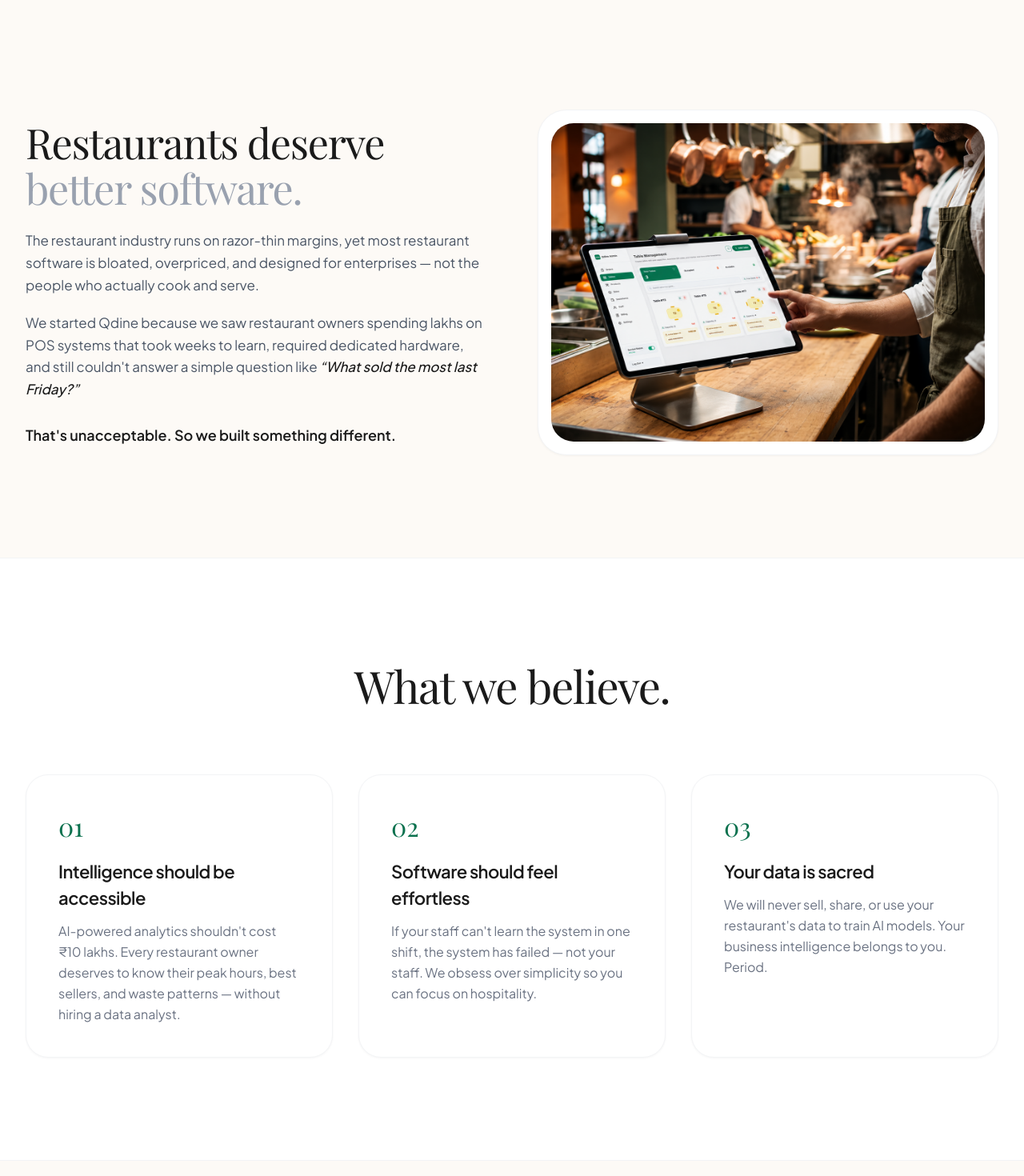
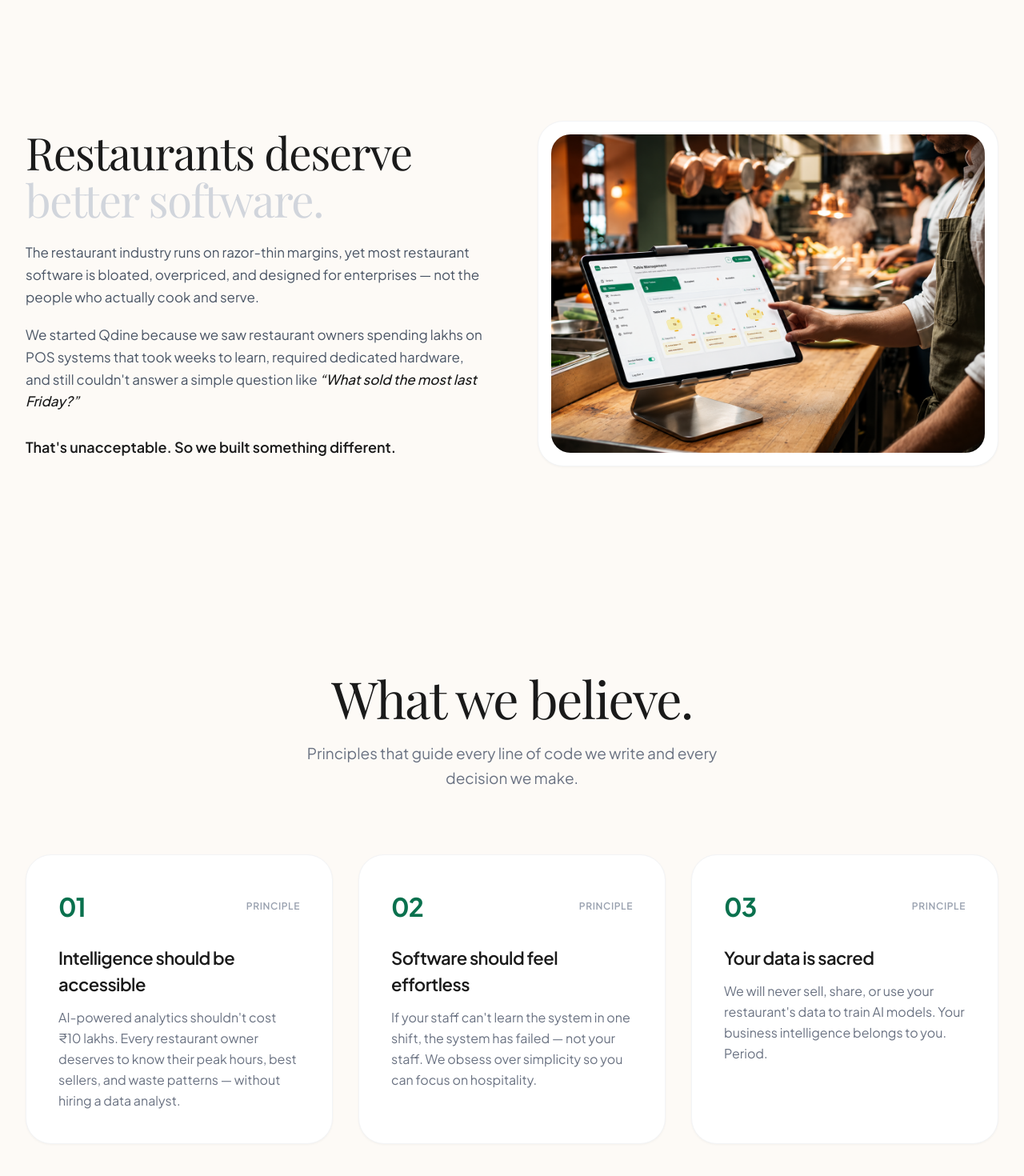
Before and after one commit to anaghrajeev/qdine-website-online, a Next.js app: page /mission in a window 1280 px wide. Shown: the part 680-2150 px from the top of the page at 80% size. Built offline with nearby package versions, Linux system fonts and the light colour scheme; a web font is replaced by a local one.

Commit message:
style: align mission page typography, contrast, cards, and CTA with website theme

```diff
--- a/src/app/mission/page.tsx
+++ b/src/app/mission/page.tsx
@@ -2,6 +2,7 @@ import Link from 'next/link';
 import Image from 'next/image';
 import type { Metadata } from 'next';
 import MissionStats from '@/components/MissionStats';
+import BookDemoButton from '@/components/BookDemoButton';
 
 export const metadata: Metadata = {
   title: "Our Mission",
@@ -15,11 +16,11 @@ export default function Page() {
 
         {/* HERO */}
         <section className="max-w-4xl mx-auto px-4 sm:px-6 lg:px-8 mb-24 sm:mb-32 text-center reveal-on-scroll">
-            <h1 className="font-serif text-[40px] sm:text-[56px] md:text-[64px] lg:text-[76px] text-[#1a1a1a] tracking-tight leading-[1.05] mb-8">
+            <h1 className="text-[44px] sm:text-[60px] md:text-[72px] lg:text-[80px] font-medium text-[#1a1a1a] tracking-tight leading-[1.05] mb-8">
                 Empowering every restaurant<br/>
                 to run <span className="font-serif italic font-normal text-[#0a714e] pr-2">smarter.</span>
             </h1>
-            <p className="text-[16px] sm:text-[18px] lg:text-[20px] text-gray-600 leading-relaxed max-w-2xl mx-auto font-medium">
+            <p className="text-[17px] sm:text-[19px] lg:text-[20px] text-gray-500 leading-relaxed max-w-2xl mx-auto font-normal">
                 We believe the best restaurants shouldn&apos;t need the biggest budgets. Qdine exists to give every restaurant — from a 10-seat café to a 200-cover fine dining room — the same powerful, intelligent tools that were once reserved for global chains.
             </p>
         </section>
@@ -28,15 +29,15 @@ export default function Page() {
         <section className="max-w-7xl mx-auto px-4 sm:px-6 lg:px-8 py-20 sm:py-32 overflow-hidden">
             <div className="grid grid-cols-1 lg:grid-cols-2 gap-12 lg:gap-16 items-center">
                 <div className="reveal-on-scroll order-2 lg:order-1">
-                    <h2 className="font-serif text-[32px] sm:text-[40px] md:text-[52px] text-[#1a1a1a] tracking-tight leading-[1.1] mb-6">
+                    <h2 className="font-serif text-[36px] sm:text-[44px] md:text-[56px] text-[#1a1a1a] tracking-tight leading-[1.05] mb-6">
                         Restaurants deserve<br/>
-                        <span className="text-gray-400">better software.</span>
+                        <span className="text-gray-300">better software.</span>
                     </h2>
                     <div className="space-y-5">
-                        <p className="text-[16px] sm:text-[17px] text-gray-600 leading-relaxed font-normal">
+                        <p className="text-[15px] sm:text-[17px] text-gray-600 leading-relaxed font-normal">
                             The restaurant industry runs on razor-thin margins, yet most restaurant software is bloated, overpriced, and designed for enterprises — not the people who actually cook and serve.
                         </p>
-                        <p className="text-[16px] sm:text-[17px] text-gray-600 leading-relaxed font-normal">
+                        <p className="text-[15px] sm:text-[17px] text-gray-600 leading-relaxed font-normal">
                             We started Qdine because we saw restaurant owners spending lakhs on POS systems that took weeks to learn, required dedicated hardware, and still couldn&apos;t answer a simple question like <em className="text-[#1a1a1a] font-medium">&ldquo;What sold the most last Friday?&rdquo;</em>
                         </p>
                         <p className="text-[16px] sm:text-[18px] text-[#1a1a1a] font-semibold leading-relaxed pt-2">
@@ -47,8 +48,8 @@ export default function Page() {
 
                 {/* Image Card */}
                 <div className="reveal-on-scroll order-1 lg:order-2" style={{ transitionDelay: '100ms' }}>
-                    <div className="bg-white rounded-[28px] sm:rounded-[36px] aspect-[4/3] overflow-hidden relative shadow-[0_1px_3px_rgba(0,0,0,0.04)] border border-gray-100 flex items-center justify-center p-3 sm:p-4">
-                        <div className="relative w-full h-full rounded-[20px] sm:rounded-[28px] overflow-hidden bg-gray-50">
+                    <div className="bg-white rounded-[24px] sm:rounded-[32px] aspect-[4/3] overflow-hidden relative shadow-[0_1px_3px_rgba(0,0,0,0.04)] hover:shadow-[0_8px_30px_rgba(0,0,0,0.06)] transition-shadow duration-500 border border-gray-100 flex items-center justify-center p-3 sm:p-4">
+                        <div className="relative w-full h-full rounded-[16px] sm:rounded-[24px] overflow-hidden bg-gray-50">
                             <Image
                                 src="/images/kitchen_img_mock.png"
                                 alt="Modern restaurant kitchen operations"
@@ -63,19 +64,25 @@ export default function Page() {
         </section>
 
         {/* CORE BELIEFS */}
-        <section className="py-20 sm:py-32 bg-white border-y border-gray-100 relative z-10 overflow-hidden">
+        <section className="py-20 sm:py-32 bg-[#fdfaf6] relative z-10 overflow-hidden">
             <div className="max-w-7xl mx-auto px-4 sm:px-6 lg:px-8">
                 <div className="text-center max-w-3xl mx-auto mb-16 sm:mb-20 reveal-on-scroll">
-                    <h2 className="font-serif text-[32px] sm:text-[40px] md:text-[56px] text-[#1a1a1a] tracking-tight leading-[1.1]">
+                    <h2 className="font-serif text-[36px] sm:text-[48px] md:text-[64px] text-[#1a1a1a] tracking-tight leading-[1.05] mb-5">
                         What we believe.
                     </h2>
+                    <p className="text-gray-500 text-[17px] sm:text-[19px] leading-relaxed max-w-xl mx-auto">
+                        Principles that guide every line of code we write and every decision we make.
+                    </p>
                 </div>
 
                 <div className="grid grid-cols-1 md:grid-cols-3 gap-6 sm:gap-8">
                     {/* Belief 1 */}
-                    <div className="reveal-on-scroll bg-white rounded-[24px] sm:rounded-[28px] p-8 sm:p-10 border border-gray-100 shadow-[0_1px_3px_rgba(0,0,0,0.04)] hover:shadow-[0_8px_30px_rgba(0,0,0,0.06)] transition-all duration-300 flex flex-col justify-between">
+                    <div className="reveal-on-scroll group bg-white rounded-[24px] sm:rounded-[32px] p-8 sm:p-10 border border-gray-100 shadow-[0_1px_3px_rgba(0,0,0,0.04)] hover:shadow-[0_8px_30px_rgba(0,0,0,0.06)] transition-all duration-300 flex flex-col justify-between">
                         <div>
-                            <div className="font-serif text-[28px] sm:text-[32px] font-normal text-[#0a714e] mb-4">01</div>
+                            <div className="flex items-center justify-between mb-6">
+                                <span className="text-[28px] sm:text-[32px] font-bold text-[#0a714e] tracking-tight">01</span>
+                                <span className="text-[12px] font-semibold uppercase tracking-wider text-gray-400">Principle</span>
+                            </div>
                             <h3 className="text-[20px] sm:text-[22px] font-semibold text-[#1a1a1a] mb-3 tracking-tight">Intelligence should be accessible</h3>
                             <p className="text-gray-500 text-[15px] sm:text-[16px] leading-relaxed font-normal">
                                 AI-powered analytics shouldn&apos;t cost ₹10 lakhs. Every restaurant owner deserves to know their peak hours, best sellers, and waste patterns — without hiring a data analyst.
@@ -84,9 +91,12 @@ export default function Page() {
                     </div>
 
                     {/* Belief 2 */}
-                    <div className="reveal-on-scroll bg-white rounded-[24px] sm:rounded-[28px] p-8 sm:p-10 border border-gray-100 shadow-[0_1px_3px_rgba(0,0,0,0.04)] hover:shadow-[0_8px_30px_rgba(0,0,0,0.06)] transition-all duration-300 flex flex-col justify-between" style={{ transitionDelay: '100ms' }}>
+                    <div className="reveal-on-scroll group bg-white rounded-[24px] sm:rounded-[32px] p-8 sm:p-10 border border-gray-100 shadow-[0_1px_3px_rgba(0,0,0,0.04)] hover:shadow-[0_8px_30px_rgba(0,0,0,0.06)] transition-all duration-300 flex flex-col justify-between" style={{ transitionDelay: '100ms' }}>
                         <div>
-                            <div className="font-serif text-[28px] sm:text-[32px] font-normal text-[#0a714e] mb-4">02</div>
+                            <div className="flex items-center justify-between mb-6">
+                                <span className="text-[28px] sm:text-[32px] font-bold text-[#0a714e] tracking-tight">02</span>
+                                <span className="text-[12px] font-semibold uppercase tracking-wider text-gray-400">Principle</span>
+                            </div>
                             <h3 className="text-[20px] sm:text-[22px] font-semibold text-[#1a1a1a] mb-3 tracking-tight">Software should feel effortless</h3>
                             <p className="text-gray-500 text-[15px] sm:text-[16px] leading-relaxed font-normal">
                                 If your staff can&apos;t learn the system in one shift, the system has failed — not your staff. We obsess over simplicity so you can focus on hospitality.
@@ -95,9 +105,12 @@ export default function Page() {
                     </div>
 
                     {/* Belief 3 */}
-                    <div className="reveal-on-scroll bg-white rounded-[24px] sm:rounded-[28px] p-8 sm:p-10 border border-gray-100 shadow-[0_1px_3px_rgba(0,0,0,0.04)] hover:shadow-[0_8px_30px_rgba(0,0,0,0.06)] transition-all duration-300 flex flex-col justify-between" style={{ transitionDelay: '200ms' }}>
+                    <div className="reveal-on-scroll group bg-white rounded-[24px] sm:rounded-[32px] p-8 sm:p-10 border border-gray-100 shadow-[0_1px_3px_rgba(0,0,0,0.04)] hover:shadow-[0_8px_30px_rgba(0,0,0,0.06)] transition-all duration-300 flex flex-col justify-between" style={{ transitionDelay: '200ms' }}>
                         <div>
-                            <div className="font-serif text-[28px] sm:text-[32px] font-normal text-[#0a714e] mb-4">03</div>
+                            <div className="flex items-center justify-between mb-6">
+                                <span className="text-[28px] sm:text-[32px] font-bold text-[#0a714e] tracking-tight">03</span>
+                                <span className="text-[12px] font-semibold uppercase tracking-wider text-gray-400">Principle</span>
+                            </div>
                             <h3 className="text-[20px] sm:text-[22px] font-semibold text-[#1a1a1a] mb-3 tracking-tight">Your data is sacred</h3>
                             <p className="text-gray-500 text-[15px] sm:text-[16px] leading-relaxed font-normal">
                                 We will never sell, share, or use your restaurant&apos;s data to train AI models. Your business intelligence belongs to you. Period.
@@ -113,23 +126,26 @@ export default function Page() {
 
         {/* TEAM NOTE */}
         <section className="max-w-4xl mx-auto px-4 sm:px-6 lg:px-8 py-20 sm:py-32 reveal-on-scroll">
-            <div className="bg-white rounded-[28px] sm:rounded-[36px] p-8 sm:p-12 border border-gray-100 shadow-[0_1px_3px_rgba(0,0,0,0.04)] relative">
-                <div className="relative z-10 pl-4 sm:pl-6 border-l-2 border-[#0a714e]">
-                    <h2 className="font-serif text-[22px] sm:text-[28px] md:text-[34px] text-[#1a1a1a] tracking-tight leading-[1.25] mb-6">
+            <div className="bg-white rounded-[24px] sm:rounded-[32px] p-8 sm:p-12 lg:p-14 border border-gray-100 shadow-[0_1px_3px_rgba(0,0,0,0.04)] hover:shadow-[0_8px_30px_rgba(0,0,0,0.06)] transition-shadow duration-500 relative">
+                <div className="relative z-10">
+                    <h2 className="font-serif text-[24px] sm:text-[30px] md:text-[36px] text-[#1a1a1a] tracking-tight leading-[1.25] mb-6">
                         We&apos;re a small team of engineers, designers, and hospitality lovers building from India — for the world.
                     </h2>
-                    <p className="text-[16px] sm:text-[17px] text-gray-600 font-normal leading-relaxed mb-8">
+                    <p className="text-[15px] sm:text-[17px] text-gray-600 font-normal leading-relaxed mb-8">
                         Every line of code we write is guided by one simple question: <em className="text-[#1a1a1a] font-medium">&ldquo;does this make a restaurant owner&apos;s life easier?&rdquo;</em> If the answer isn&apos;t a definitive yes, we don&apos;t ship it.
                     </p>
 
-                    <div className="flex items-center gap-4">
-                        <div className="w-12 h-12 rounded-full shadow-sm overflow-hidden relative border border-gray-200/80 flex-shrink-0">
-                            <Image src="/images/devou_solutions_logo.jpg" alt="Devou Solutions Logo" fill className="object-cover" />
+                    <div className="pt-8 border-t border-gray-100 flex items-center justify-between flex-wrap gap-4">
+                        <div className="flex items-center gap-3.5">
+                            <div className="w-12 h-12 rounded-full shadow-sm overflow-hidden relative border border-gray-200/80 flex-shrink-0">
+                                <Image src="/images/devou_solutions_logo.jpg" alt="Devou Solutions Logo" fill sizes="48px" className="object-cover" />
+                            </div>
+                            <div>
+                                <p className="text-[15px] font-bold text-[#1a1a1a]">Built by Devou Solutions</p>
+                                <p className="text-[13px] text-gray-500 font-medium">Crafted with care in India · For restaurants worldwide</p>
+                            </div>
                         </div>
-                        <div>
-                            <p className="text-[15px] font-bold text-[#1a1a1a]">The Team</p>
-                            <p className="text-[13px] text-gray-500 font-medium">Devou Solutions LLP</p>
-                        </div>
+                        <span className="text-[12px] font-semibold uppercase tracking-wider text-gray-400">Team &amp; Vision</span>
                     </div>
                 </div>
             </div>
@@ -138,20 +154,18 @@ export default function Page() {
         {/* CTA */}
         <section className="py-20 sm:py-32 bg-[#fdfaf6] relative z-10 overflow-hidden">
             <div className="max-w-4xl mx-auto px-4 sm:px-6 lg:px-8 text-center reveal-on-scroll">
-                <h2 className="font-serif text-[32px] sm:text-[40px] md:text-[56px] text-[#1a1a1a] tracking-tight leading-[1.1] mb-6">
+                <h2 className="font-serif text-[32px] sm:text-[40px] md:text-[64px] text-[#1a1a1a] tracking-tight leading-[1.1] mb-6">
                     Ready to join the mission?
                 </h2>
-                <p className="text-[16px] sm:text-[18px] lg:text-[19px] text-gray-600 leading-relaxed mb-10 max-w-2xl mx-auto font-medium">
+                <p className="text-[16px] sm:text-[18px] lg:text-[20px] text-gray-600 leading-relaxed mb-8 sm:mb-10 max-w-2xl mx-auto font-medium">
                     Start your free trial and see why hundreds of restaurants are switching to smarter management today.
                 </p>
-                <div className="flex flex-col sm:flex-row justify-center gap-4">
-                    <Link className="bg-[#111111] hover:bg-black text-white px-9 py-4 rounded-full font-medium text-[15px] transition-all duration-300 shadow-sm flex items-center justify-center gap-2 group" href="/onboarding">
+                <div className="flex flex-col sm:flex-row justify-center items-center gap-3 sm:gap-4">
+                    <Link className="bg-[#111111] hover:bg-black text-white px-10 py-4 rounded-full font-medium text-[16px] transition-all duration-300 shadow-sm flex items-center justify-center gap-2 group w-full sm:w-auto" href="/onboarding">
                         Start your free trial
-                        <span className="material-symbols-outlined text-[19px] group-hover:translate-x-1 transition-transform">arrow_forward</span>
+                        <span className="material-symbols-outlined text-[20px] group-hover:translate-x-1 transition-transform">arrow_forward</span>
                     </Link>
-                    <Link className="bg-white hover:bg-gray-50 text-[#1a1a1a] px-9 py-4 rounded-full font-medium text-[15px] transition-all duration-200 shadow-sm border border-gray-200 flex items-center justify-center" href="/pricing">
-                        View Pricing
-                    </Link>
+                    <BookDemoButton />
                 </div>
             </div>
         </section>
```
